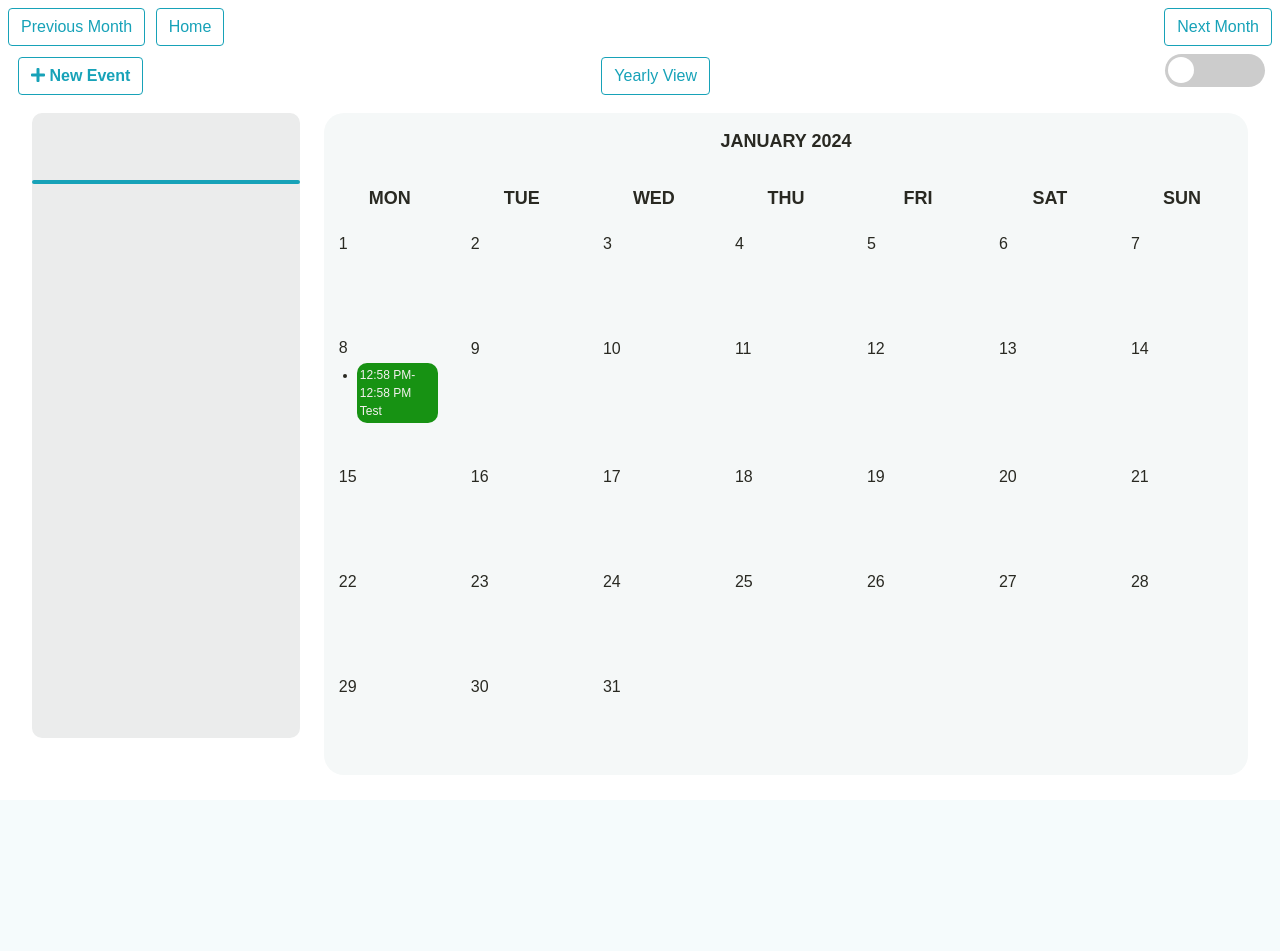
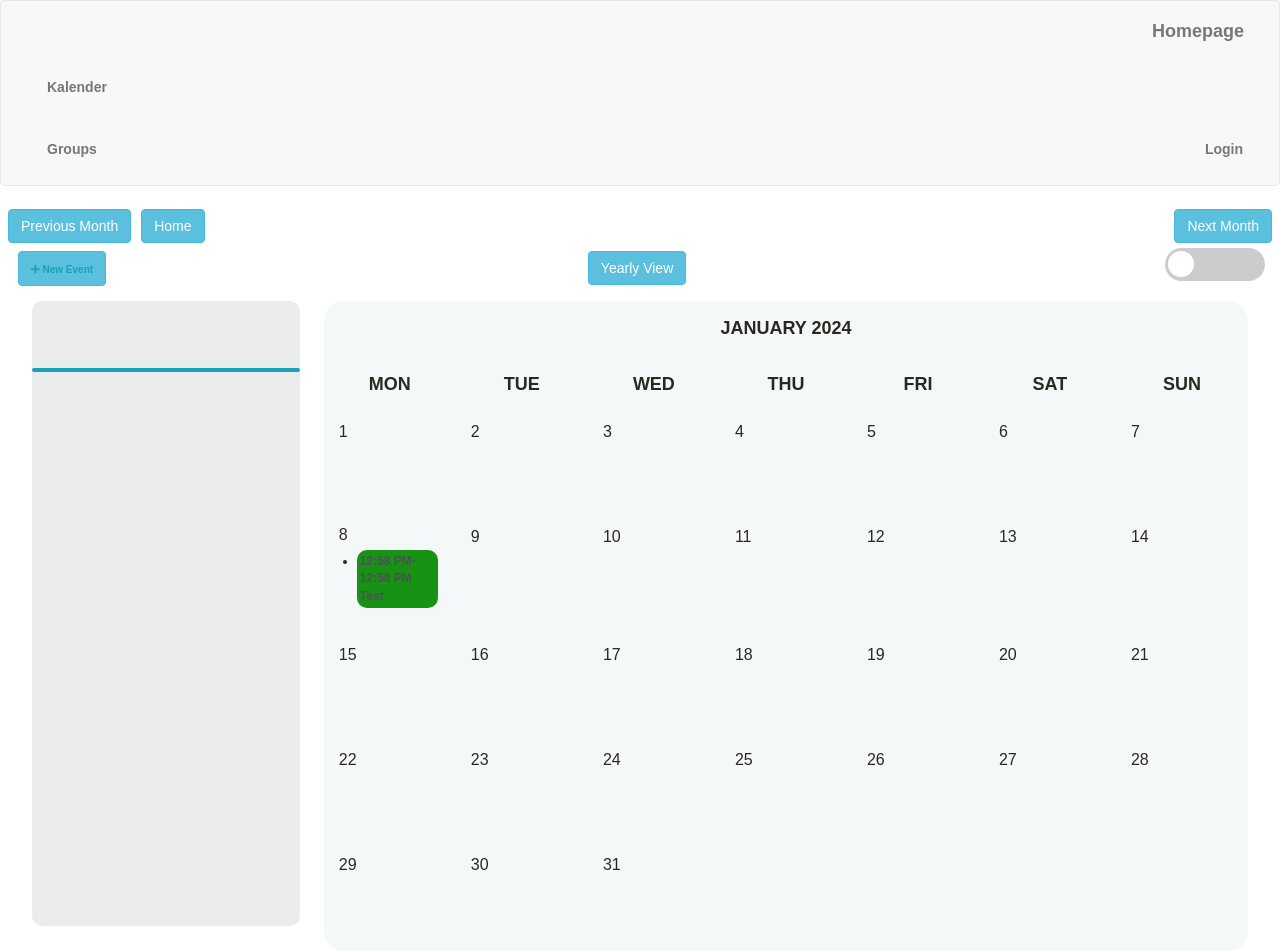
Before and after one commit to gretakbt/Web-Tech, a Django app: page /calendar/ in a window 1280 px wide. Before the commit the page ends 738 px from the top, so only its background shows below. Run offline with Django 4.2, Linux system fonts and the light colour scheme; data comes from the database, SQL or seed files in the repository; some libraries are stand-ins or nearby versions.

Commit message:
Calendar NavBar Push

```diff
--- a/myproject/templates/cal/base.html
+++ b/myproject/templates/cal/base.html
@@ -12,12 +12,83 @@
     <link rel="stylesheet" href="https://use.fontawesome.com/releases/v5.0.10/css/all.css">
     <link rel="stylesheet" type="text/css" href="{% static 'cal/css/styles.css' %}">
     <title>Django Calendar App</title>
+    <link rel="stylesheet" href="https://maxcdn.bootstrapcdn.com/bootstrap/3.3.7/css/bootstrap.min.css" integrity="sha384-BVYiiSIFeK1dGmJRAkycuHAHRg32OmUcww7on3RYdg4Va+PmSTsz/K68vbdEjh4u" crossorigin="anonymous">
+    <!--vereinheitlichung der navbar und der Style-->
+    <style>
+        h1,
+        h2,
+        h3,
+        h4,
+        h5,
+        h6 {
+            font-family: 'Raleway', sans-serif;
+        }
+
+        a,
+        p {
+            color: #4b5156
+        }
+
+        a {
+            font-weight: 600;
+        }
+
+        .navbar-nav.navbar-right {
+            margin-left: auto;
+        }
+
+        .panel-heading {
+            color: #fff;
+            background: linear-gradient(90deg, #EEA390 0%, #EB796F 43%, #EB796F 100%);
+        }
+
+        .panel-title {
+            color: rgb(247, 247, 247);
+            text-decoration: none;
+            font-size: 30px;
+            font-weight: bold;
+        }
+    </style>
 </head>
 <body>
+    <nav class="navbar navbar-default" role="navigation">
+        <!-- Brand and toggle get grouped for better mobile display -->
+        <div class="navbar-header">
+            <button type="button" class="navbar-toggle" data-toggle="collapse" data-target=".navbar-ex1-collapse">
+                <span class="sr-only">Toggle navigation</span>
+                <span class="icon-bar"></span>
+                <span class="icon-bar"></span>
+                <span class="icon-bar"></span>
+            </button>
+            <a class="navbar-brand" href="{% url 'tasks' %}">Homepage</a>
+        </div>
 
-    {% block content %}
+        <div class="collapse navbar-collapse navbar-ex1-collapse">
+            <ul class="nav navbar-nav">
+                <li><a href="{% url 'cal:calendar' %}">Kalender</a></li>
+            </ul>
+        </div>
 
-    {% endblock %}
+        <!-- Collect the nav links, forms, and other content for toggling -->
+        <div class="collapse navbar-collapse navbar-ex1-collapse">
+            <ul class="nav navbar-nav">
+                <li><a href="{% url 'group' %}">Groups</a></li>
+            </ul>
+            <!--angepasst-->
+            <ul class="nav navbar-nav navbar-right">
+                {% if request.user.is_authenticated %}
+                <li><p class="navbar-text">Angemeldet als: {{ request.user.username }}</p></li>
+                <li><a href="{% url 'logout' %}">Logout</a></li>
+                {% else %}
+                <li><a href="{% url 'login' %}">Login</a></li>
+                {% endif %}
+            </ul>
+        </div>
+    </nav>
+
+        {% block content %}
+
+        {% endblock %}
 
     <!-- Optional JavaScript -->
     <!-- jQuery first, then Popper.js, then Bootstrap JS -->
```
